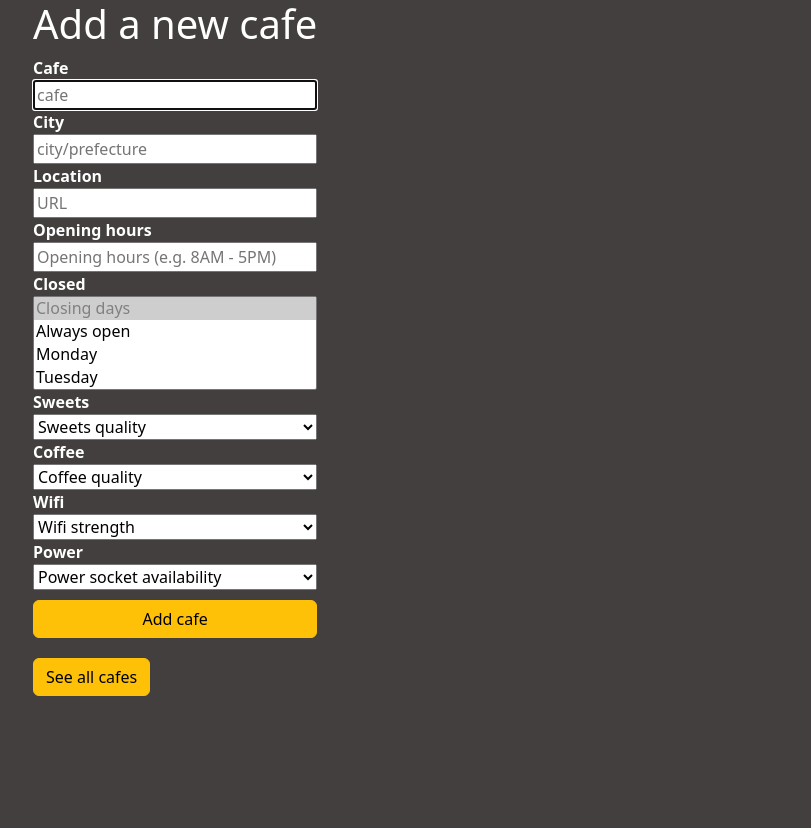
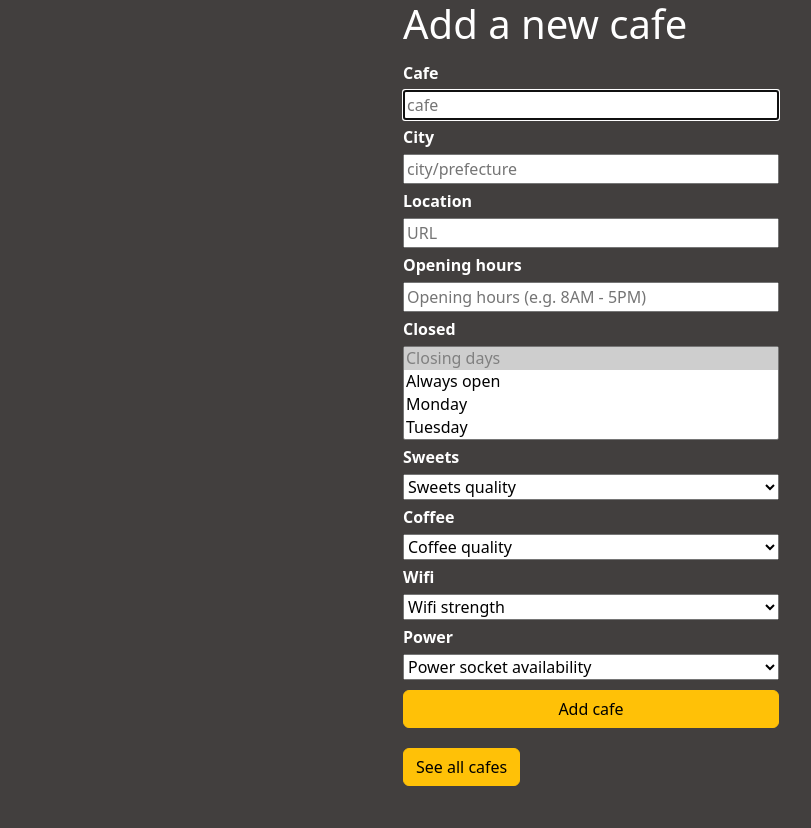
Before and after one commit to CamilleOnoda/100_days_Python, a Flask app: page /add in a window 1280 px wide. Shown: the whole page, without its empty margins (49-860 px from the left). Before the commit the page ends 696 px from the top, so only its background shows below. Run offline with Flask 3, Linux system fonts and the light colour scheme; some libraries are stand-ins or nearby versions.

Commit message:
Change the add & edit forms width, set margin to auto to center them and add padding for the labels

```diff
--- a/Day_62_Coffee-and-Wifi/static/css/styles.css
+++ b/Day_62_Coffee-and-Wifi/static/css/styles.css
@@ -1,7 +1,14 @@
+/*Home page*/
 .jumbotron {
   background: linear-gradient(300deg, #00bfff, #A367B1, #ef8172);
   background-size: 180% 180%;
   animation: gradient-animation 18s ease infinite;
+  display: flex;
+  align-items: center;
+  margin: 0;
+  height: 100vh;
+  color: white;
+  background-color: #333;
 }
 
 @keyframes gradient-animation {
@@ -16,6 +23,7 @@
   }
 }
 
+/*Applied to all pages*/
 body {
 background-color: #423F3E;
 color: white;
@@ -28,11 +36,13 @@ a {
 /*Form for the add.html*/
 #form {
   display: inline-grid;
-  width: fit-content;
+  width: 400px;
+  margin: auto;
 }
 
 label {
   font-weight: bold;
+  padding: 5px 0;
 }
 
 /*Buttons on every page*/
@@ -40,13 +50,3 @@ label {
   margin-bottom: 10px;
   margin-top: 10px;
 }
-
-/*Home page*/
-.jumbotron {
-  display: flex;
-  align-items: center;
-  margin: 0;
-  height: 100vh;
-  color: white;
-  background-color: #333;
-}
```
